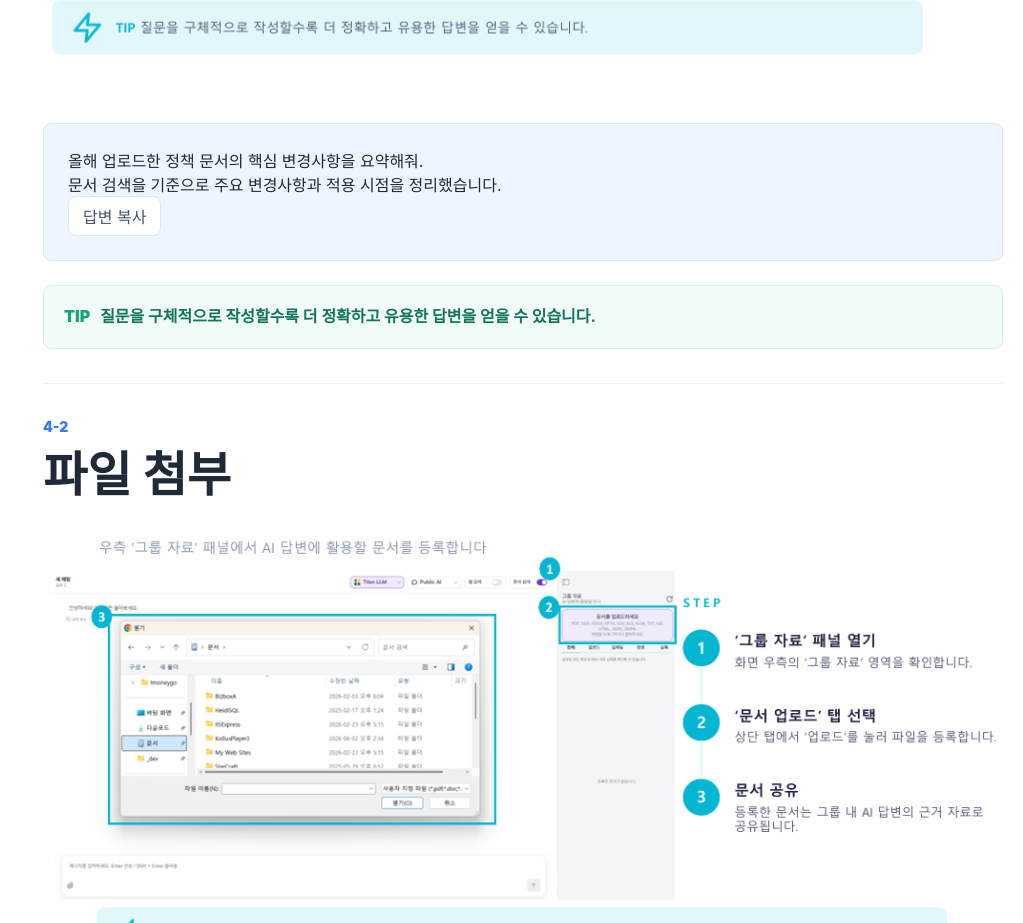
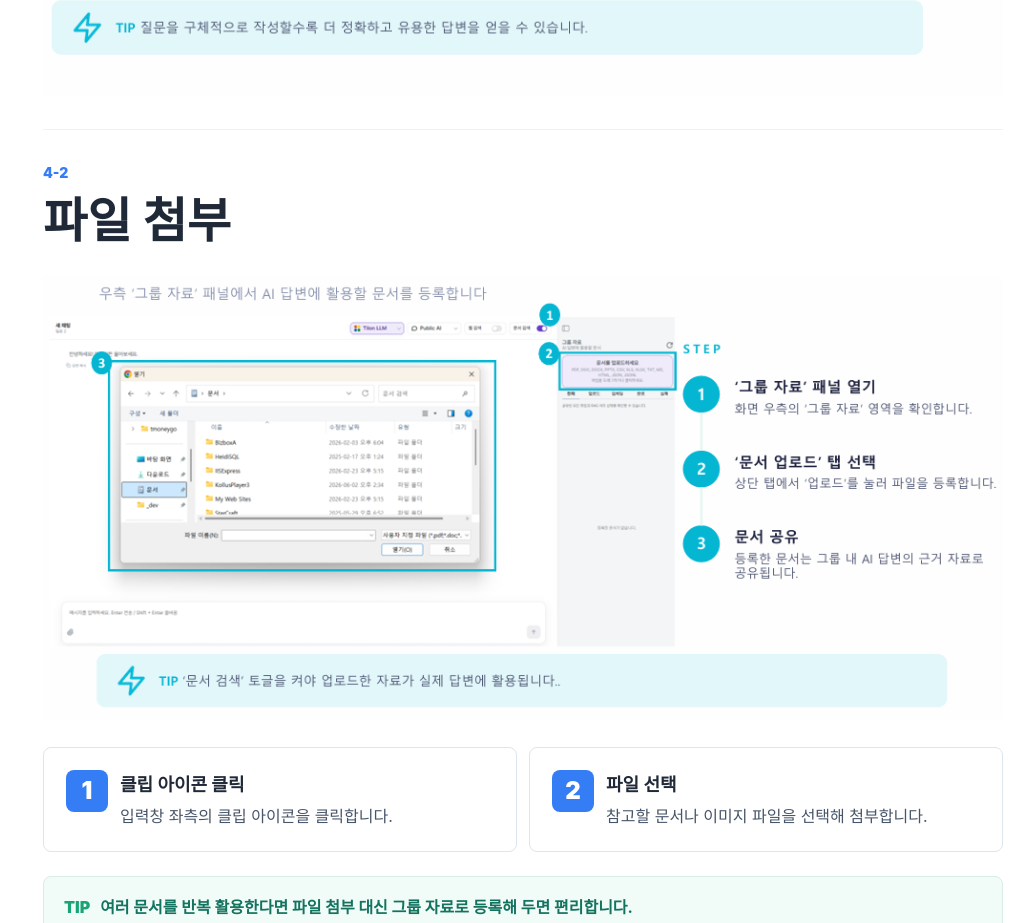
Before and after one commit to yeninni/jilinda, a website: page index.html in a window 1280 px wide. Shown: the part 8558-9481 px from the top of the page, without its empty margins (257-1280 px from the left). Drawn offline with Linux system fonts and the light colour scheme.

Commit message:
Simplify message section

```diff
--- a/index.html
+++ b/index.html
@@ -350,12 +350,6 @@ FROM ai_reports;</pre>
           <figure class="manual-image">
             <img src="assets/메시지 작성 및 전송.png" alt="메시지 작성 및 전송 안내 이미지" />
           </figure>
-          <div class="chat-demo" aria-label="채팅 예시">
-            <div class="chat-bubble user">올해 업로드한 정책 문서의 핵심 변경사항을 요약해줘.</div>
-            <div class="chat-bubble ai">문서 검색을 기준으로 주요 변경사항과 적용 시점을 정리했습니다.</div>
-            <button class="copy-button" type="button">답변 복사</button>
-          </div>
-          <p class="tip-box">질문을 구체적으로 작성할수록 더 정확하고 유용한 답변을 얻을 수 있습니다.</p>
         </section>
 
         <section class="manual-section" id="attach">
```
